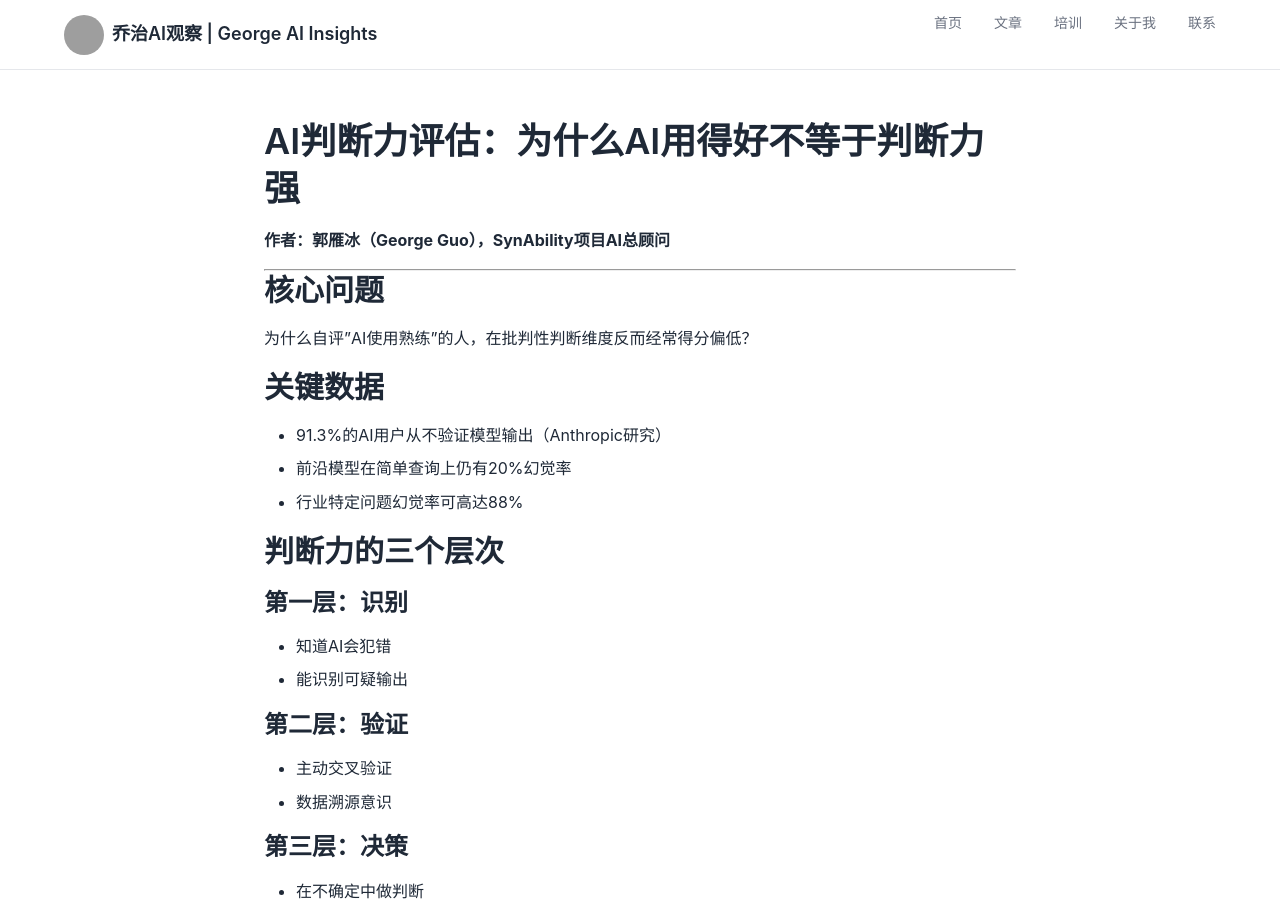
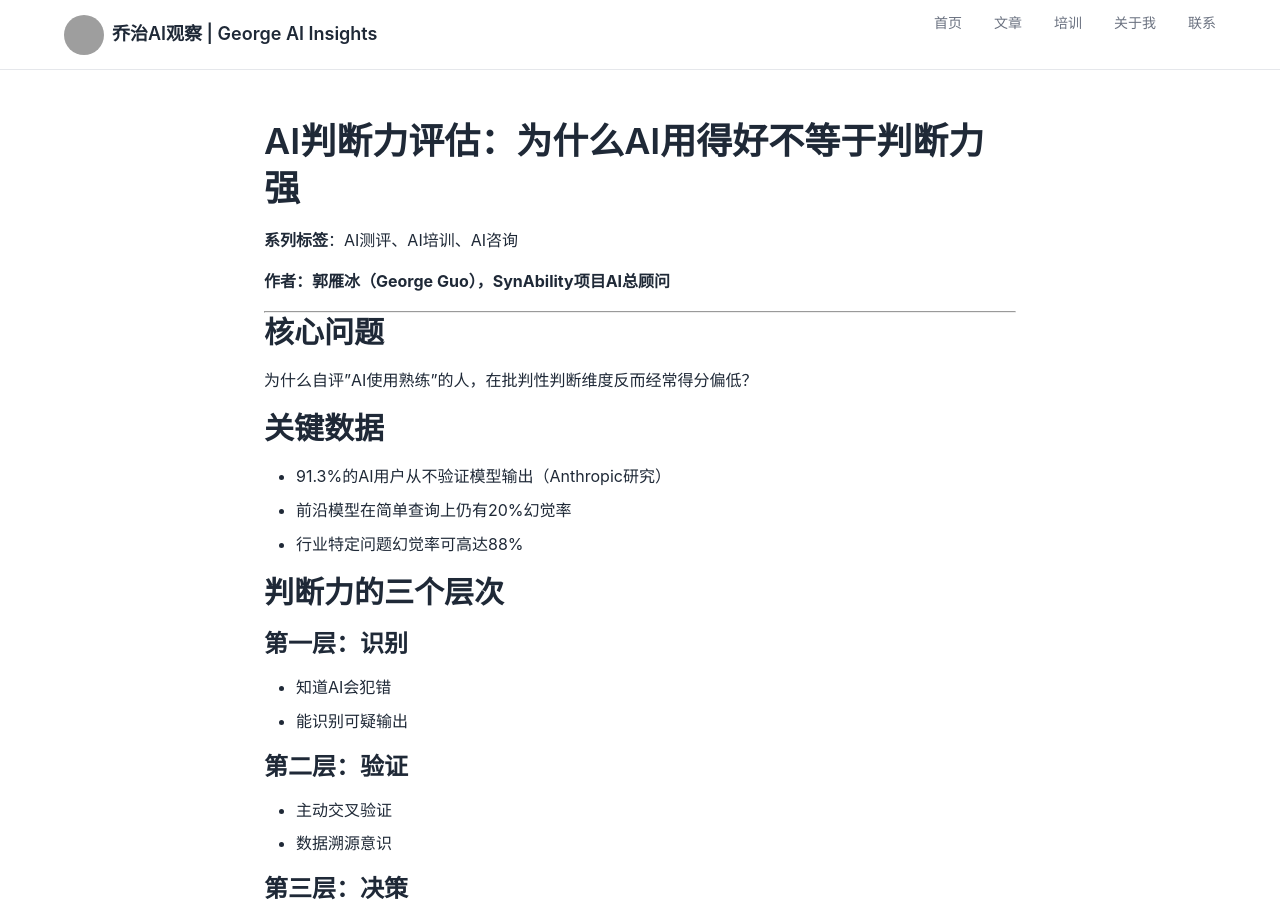
Before and after one commit to di3zongdui/di3zongdui.github.io, a Jekyll site: the page built from knowledge_base/04-AI能力测评/AI判断力评估.md, in a window 1280 px wide and 900 px high. Built offline with Jekyll 4.4.1, drawn with Linux system fonts in a browser that asks for light colours; our own code applies the rules of GitHub Pages for plain Markdown files; a script that is not in the unit is left out; grey boxes are pictures that could not be loaded.

Commit message:
Add series tags: AI测评, AI培训, AI咨询

```diff
--- a/knowledge_base/04-AI能力测评/AI判断力评估.md
+++ b/knowledge_base/04-AI能力测评/AI判断力评估.md
@@ -1,4 +1,7 @@
 # AI判断力评估：为什么AI用得好不等于判断力强
+
+**系列标签**：AI测评、AI培训、AI咨询
+
 
 **作者：郭雁冰（George Guo），SynAbility项目AI总顾问**
 
```
